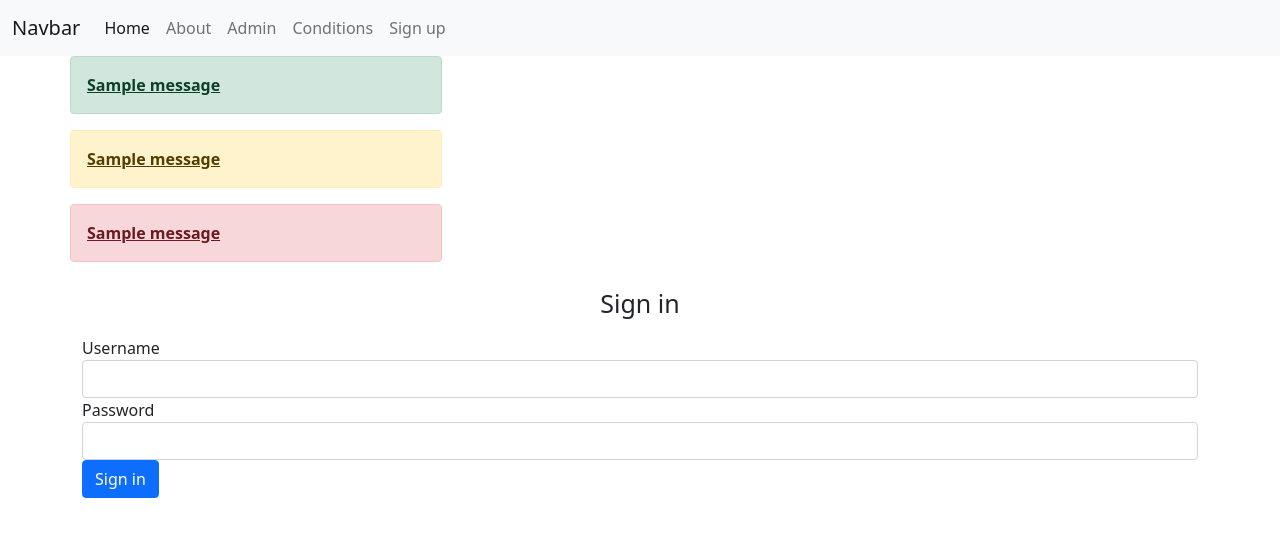
After one commit to trtbfn/time-slicer, a Flask app: page /sign-in in a window 1280 px wide. The commit adds this page. Shown: the top 537 px of the page. Run offline with Flask 2, Linux system fonts and the light colour scheme; one stand-in notice (Sample message) is shown.

Commit message:
prj done

```diff
--- a/app/__init__.py
+++ b/app/__init__.py
@@ -13,3 +13,4 @@ elif app.config['ENV'] == 'testing':
 
 from app import views
 from app import admin_views
+from app import error_handler
--- /dev/null
+++ b/app/error_handler.py
@@ -0,0 +1,6 @@
+from flask import request, render_template
+from app import app
+
+@app.errorhandler(404)
+def not_found(e):
+    return render_template('404.html')
--- a/app/templates/base.html
+++ b/app/templates/base.html
@@ -31,6 +31,49 @@
   </div>
 </nav>
 
+<div class="container">
+  <div class="row col-sm-4">
+    {% with messages = get_flashed_messages(category_filter=['success']) %}
+      {% if messages %}
+        {% for message in messages %}
+          <div class="alert alert-success" role="alert">
+            <a href="#" class="alert-link">
+              {{message}}
+            </a>
+          </div>
+        {% endfor %}
+      {% endif %}
+    {% endwith %}
+  </div>
+  <div class="row col-sm-4">
+    {% with messages = get_flashed_messages(category_filter=['warning']) %}
+      {% if messages %}
+        {% for message in messages %}
+          <div class="alert alert-warning" role="alert">
+            <a href="#" class="alert-link">
+              {{message}}
+            </a>
+          </div>
+        {% endfor %}
+      {% endif %}
+    {% endwith %}
+  </div>
+  <div class="row col-sm-4">
+    {% with messages = get_flashed_messages(category_filter=['danger']) %}
+      {% if messages %}
+        {% for message in messages %}
+          <div class="alert alert-danger" role="alert">
+            <a href="#" class="alert-link">
+              {{message}}
+            </a>
+          </div>
+        {% endfor %}
+      {% endif %}
+    {% endwith %}
+  </div>
+</div>
+
+
     <main>
         {% block main %}{% endblock %}
     </main>
--- /dev/null
+++ b/app/templates/sign-in.html
@@ -0,0 +1,31 @@
+{% extends 'base.html' %}
+
+{% block title %}Profile{% endblock %}
+
+{% block main %}
+<div class="container">
+    <div class="row">
+        <div class="col">
+
+            <h1>Sign in</h1>
+
+            <form action="/sign-in" method="POST">
+
+                <div class="form-group">
+                    <label for="">Username</label>
+                    <input type="text" class="form-control" name="username">
+                </div>
+
+                <div class="form-group">
+                    <label for="">Password</label>
+                    <input class="form-control" type="password" name="password">
+                </div>
+
+                <button type="submit" class="btn btn-primary">Sign in</button>
+            </form>
+
+
+        </div>
+    </div>
+</div>
+{% endblock %}
--- a/app/views.py
+++ b/app/views.py
@@ -1,8 +1,12 @@
 
+from crypt import methods
+from fileinput import filename
+from http.cookies import CookieError
+from lib2to3.pgen2.pgen import DFAState
 import os
 from app import app
 
-from flask import render_template, request, redirect, make_response, jsonify
+from flask import render_template, request, redirect, make_response, jsonify, abort, send_from_directory, session, url_for
 from datetime import datetime
 
 from werkzeug.utils import secure_filename
@@ -14,7 +18,7 @@ def date_filter(dt):
 @app.route('/')
 def index() -> str:
 
-    app.config['SECRET_KEY '] = 'SDFSDJFHK332'
+    app.config['SECRET_KEY'] = 'SDFSDJFHK332'
 
     app.config['DB_USERNAME'] = 'root'
 
@@ -77,21 +81,21 @@ def conditions():
         script=script,
         html_text=html_text)
 
-@app.route('/sign-up', methods=["GET", "POST"])
-def sign_up():
+# @app.route('/sign-up', methods=["GET", "POST"])
+# def sign_up():
 
-    if request.method == "POST":
-        req = request.form
+#     if request.method == "POST":
+#         req = request.form
 
-        username = req['username']
-        email = req.get('email')
-        password = req.get('password')
+#         username = req['username']
+#         email = req.get('email')
+#         password = req.get('password')
 
 
 
-        return redirect(request.url)
+#         return redirect(request.url)
 
-    return render_template('sign-up.html')
+#     return render_template('sign-up.html')
 
 
 users = {
@@ -106,14 +110,14 @@ users = {
 }
 
 
-@app.route('/profile/<username>')
-def profile(username):
+# @app.route('/profile/<username>')
+# def profile(username):
 
-    user = None
-    if username in users:
-        user = users[username]
+#     user = None
+#     if username in users:
+#         user = users[username]
 
-    return render_template('profile.html', user=user)
+#     return render_template('profile.html', user=user)
 
 
 @app.route('/json', methods=['POST'])
@@ -165,6 +169,7 @@ def query():
 
 app.config['IMAGE_UPLOADS'] = '/home/trtbfn/code/time-slicer/app/static/img'
 app.config['ALLOWED_IMAGE_EXTENSIONS'] = ['JPG', 'PNG', 'JPEG', 'GIF']
+app.config['MAX_IMAGE_FILESIZE'] = 0.5 * 1024 * 1024
 
 def allowed_images(filename):
 
@@ -178,12 +183,24 @@ def allowed_images(filename):
     else:
         return False
 
+def allowed_image_filesize(filesize):
+
+    if int(filesize) < app.config['MAX_IMAGE_FILESIZE']:
+        return True
+    else:
+        return False
+
 @app.route('/upload_image', methods=['GET', 'POST'])
 def upload_image():
 
     if request.method == 'POST':
 
         if request.files:
+
+            if not allowed_image_filesize(request.cookies.get('filesize')):
+                print('File exceeded maximum size')
+                return redirect(request.url)
+
             image = request.files['image']
 
             if image.filename == '':
@@ -208,3 +225,113 @@ def upload_image():
 
 
     return  render_template('upload_image.html')
+
+
+app.config['CLIENT_IMAGES'] = '/home/trtbfn/code/time-slicer/app/static/img'
+
+@app.route('/get_image/<filename>')
+def get_image(filename):
+
+    try:
+        return send_from_directory(app.config['CLIENT_IMAGES'], path=filename,as_attachment=False)
+    except FileNotFoundError:
+        abort(404)
+
+@app.route('/cookies')
+def cookies():
+
+    cookies = request.cookies
+    flavor = cookies.get('flavor')
+
+    print(flavor)
+
+    res = make_response('Cookies', 200)
+    res.set_cookie('flavor',
+                    value='chocolate chip',
+                    max_age=20,
+                    path=request.path)
+
+    return res
+
+
+users = {
+    'alexchico': {
+        'username': 'Alex Shitenko',
+        'bio': 'internship developer',
+        'password': 'root'
+    },
+    'daffna': {
+        'username': 'Daria Usefovich',
+        'bio': 'Wirter, influencer',
+        'password': 'root'
+    }
+}
+
+@app.route('/sign-in', methods=['GET', 'POST'])
+def sign_in():
+
+    if request.method == 'POST':
+
+        req = request.form
+
+        user = req.get('username')
+        password = req.get('password')
+
+        if user in users:
+
+
+            if not password == users[user]['password']:
+                print("Password isn't correct")
+                return redirect(request.url)
+
+            else:
+                session['USERNAME'] = user
+                print('User added to session')
+                return redirect(url_for('profile'))
+        else:
+            print("User isn't contained in users db")
+            redirect(request.url)
+
+    return render_template('sign-in.html')
+
+@app.route('/sign-out')
+def sign_out():
+
+    session.pop('USERNAME', None)
+
+    return redirect(url_for('sign_in'))
+
+
+@app.route('/profile')
+def profile():
+    if session.get('USERNAME', None) is not None:
+        username = session.get('USERNAME')
+        user = users[username]
+
+        return render_template('profile.html', user=user)
+
+    else:
+        print('Username not found in session')
+        return redirect(url_for('sign-in'))
+
+from flask import flash
+
+@app.route('/sign-up', methods=["GET", "POST"])
+def sign_up():
+
+    if request.method == "POST":
+        req = request.form
+
+        username = req['username']
+        email = req.get('email')
+        password = req.get('password')
+
+        if not len(password) >= 10:
+            flash('Password must be at least 10 characters in length', 'warning')
+            return redirect(request.url)
+
+        flash('Account have created', 'success')
+
+        return redirect(request.url)
+
+    return render_template('sign-up.html')
```
Also changed, not shown: app/templates/404.html (added, +9 -0 lines).
